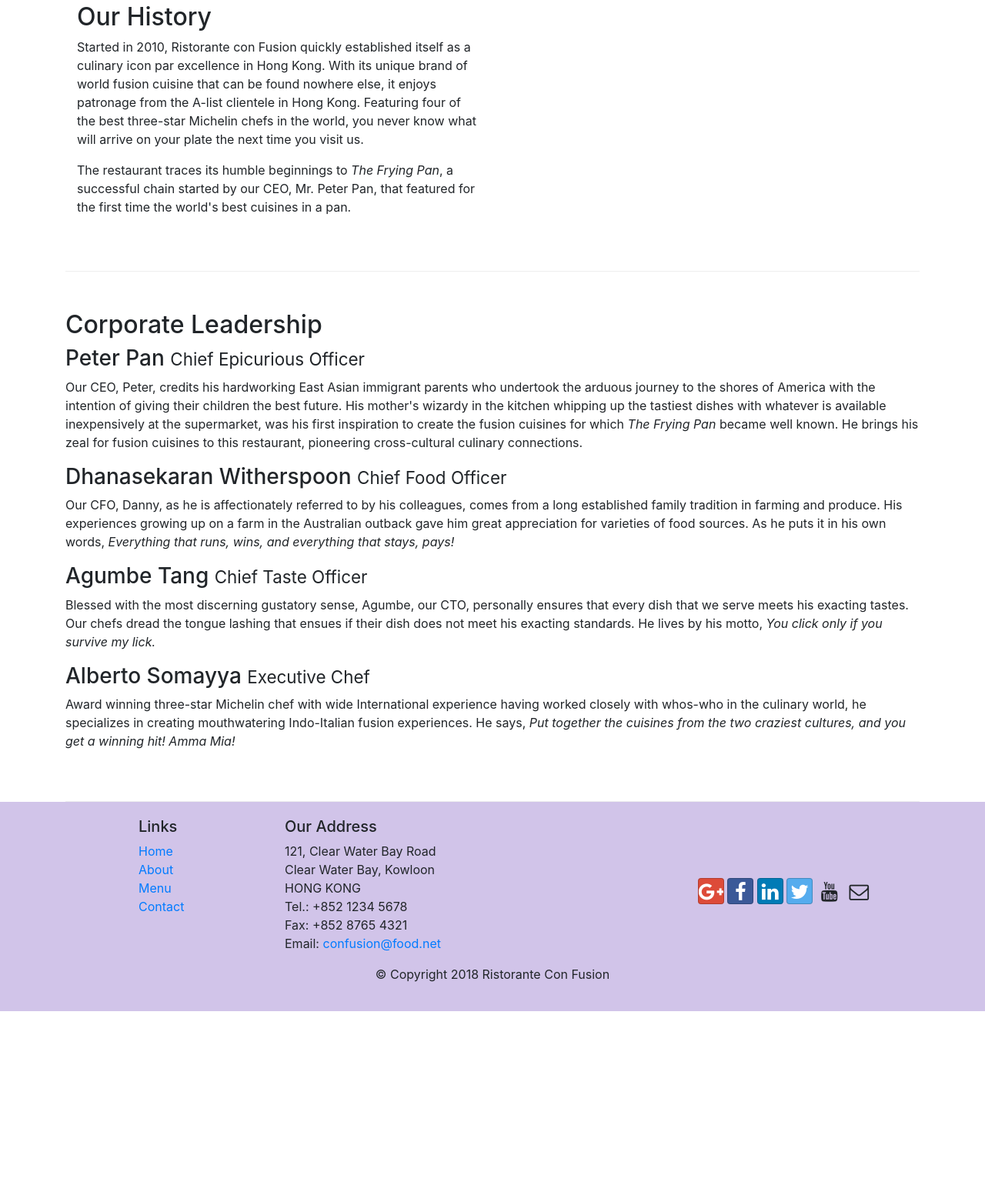
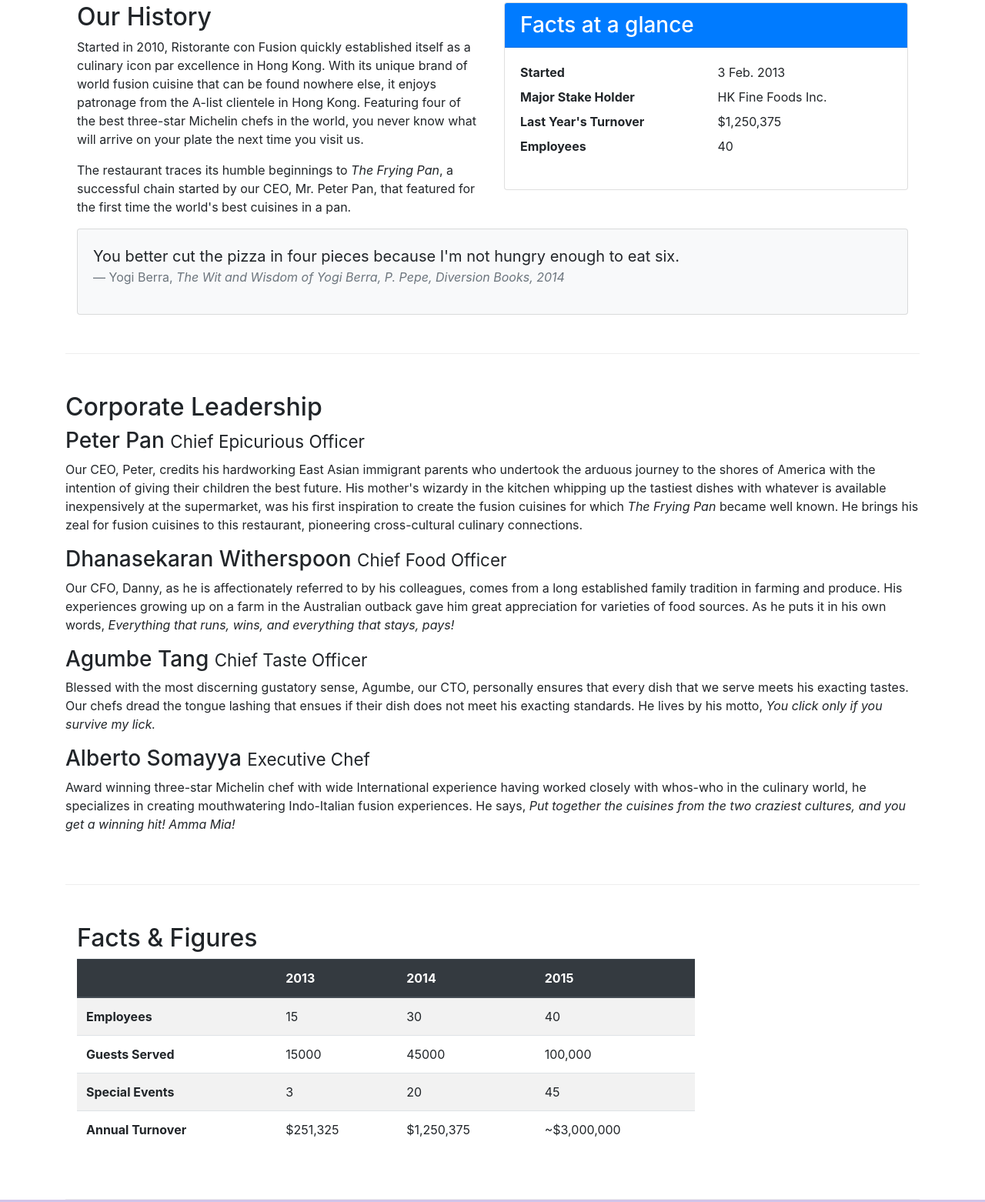
Before and after one commit to Arvind2311/Coursera-Bootstrap, a website: page Week 2/conFusion/aboutus.html in a window 1280 px wide. Shown: the part 462-2024 px from the top of the page at 77% size. Before the commit the page ends 1776 px from the top, so only its background shows below. Drawn offline with nearby package versions, Linux system fonts and the light colour scheme.

Commit message:
Images and Media

```diff
--- a/Week 2/conFusion/aboutus.html
+++ b/Week 2/conFusion/aboutus.html
@@ -22,7 +22,7 @@
             <button class="navbar-toggler" type="button" data-toggle="collapse" data-target="#Navbar">
                 <span class="navbar-toggler-icon"></span>
             </button>
-            <a class="navbar-brand" href="#">Ristorante Con Fusion</a>
+            <a class="navbar-brand" href="#"><img src="img/logo.png" height="30" width="41"></a>
             <div class="collapse navbar-collapse" id="Navbar">
                 <ul class="navbar-nav mr-auto">
                     <li class="nav-item"><a class="nav-link" href="./index.html">Home</a></li>
@@ -41,7 +41,8 @@
                     <h1>Ristorante con Fusion</h1>
                     <p>We take inspiration from the World's best cuisines, and create a unique fusion experience. Our lipsmacking creations will tickle your culinary senses!</p>
                 </div>
-                <div class="col-12 col-sm">
+                <div class="col-12 col-sm align-self-center">
+                    <img src="img/logo.png" class="img-fluid">
                 </div>
             </div>
         </div>
@@ -66,6 +67,33 @@
                 <p>The restaurant traces its humble beginnings to <em>The Frying Pan</em>, a successful chain started by our CEO, Mr. Peter Pan, that featured for the first time the world's best cuisines in a pan.</p>
             </div>
             <div class="col-12 col-sm">
+                <div class="card">
+                    <h3 class="card-header bg-primary text-white">Facts at a glance</h3>
+                    <div class="card-body">
+                        <dl class="row">
+                            <dt class="col-6">Started</dt>
+                            <dd class="col-6">3 Feb. 2013</dd>
+                            <dt class="col-6">Major Stake Holder</dt>
+                            <dd class="col-6">HK Fine Foods Inc.</dd>
+                            <dt class="col-6">Last Year's Turnover</dt>
+                            <dd class="col-6">$1,250,375</dd>
+                            <dt class="col-6">Employees</dt>
+                            <dd class="col-6">40</dd>
+                        </dl>
+                    </div>
+                </div>
+            </div>
+            <div class="col-12">
+                <div class="card card-body bg-light">
+                    <blockquote class="blockquote">
+                        <p class="mb-0">You better cut the pizza in four pieces because
+                            I'm not hungry enough to eat six.</p>
+                        <footer class="blockquote-footer">Yogi Berra,
+                            <cite title="Source Title">The Wit and Wisdom of Yogi Berra,
+                            P. Pepe, Diversion Books, 2014</cite>
+                        </footer>
+                    </blockquote>
+                </div>
             </div>
         </div>
 
@@ -83,7 +111,51 @@
                 <p class="d-none d-sm-block">Award winning three-star Michelin chef with wide International experience having worked closely with whos-who in the culinary world, he specializes in creating mouthwatering Indo-Italian fusion experiences. He says, <em>Put together the cuisines from the two craziest cultures, and you get a winning hit! Amma Mia!</em></p>
             </div>
        </div>
-
+       <div class="row row-content">
+           <div class="col-12 col-sm-9">
+               <h2>Facts &amp; Figures</h2>
+               <div class="table-responsive">
+                    <table class="table table-striped">
+                        <thead class="thead-dark">
+                            <tr>
+                                <th>&nbsp;</th>
+                                <th>2013</th>
+                                <th>2014</th>
+                                <th>2015</th>
+                            </tr>
+                        </thead>
+                        <tbody>
+                            <tr>
+                                <th>Employees</th>
+                                <td>15</td>
+                                <td>30</td>
+                                <td>40</td>
+                            </tr>
+                            <tr>
+                                <th>Guests Served</th>
+                                <td>15000</td>
+                                <td>45000</td>
+                                <td>100,000</td>
+                            </tr>
+                            <tr>
+                                <th>Special Events</th>
+                                <td>3</td>
+                                <td>20</td>
+                                <td>45</td>
+                            </tr>
+                            <tr>
+                                <th>Annual Turnover</th>
+                                <td>$251,325</td>
+                                <td>$1,250,375</td>
+                                <td>~$3,000,000</td>
+                            </tr>
+                        </tbody>
+                    </table>
+                </div>
+           </div>
+           <div class="col-12 col-sm-3">
+           </div>
+       </div>
     </div>
 
     <footer class="footer">
```
Also changed, not shown: Week 2/conFusion/contactus.html (+3 -2 lines), Week 2/conFusion/index.html (+19 -8 lines), Week 2/conFusion/img/alberto.png (added), Week 2/conFusion/img/buffet.png (added), Week 2/conFusion/img/logo.png (added), Week 2/conFusion/img/uthappizza.png (added), 1 other file.
